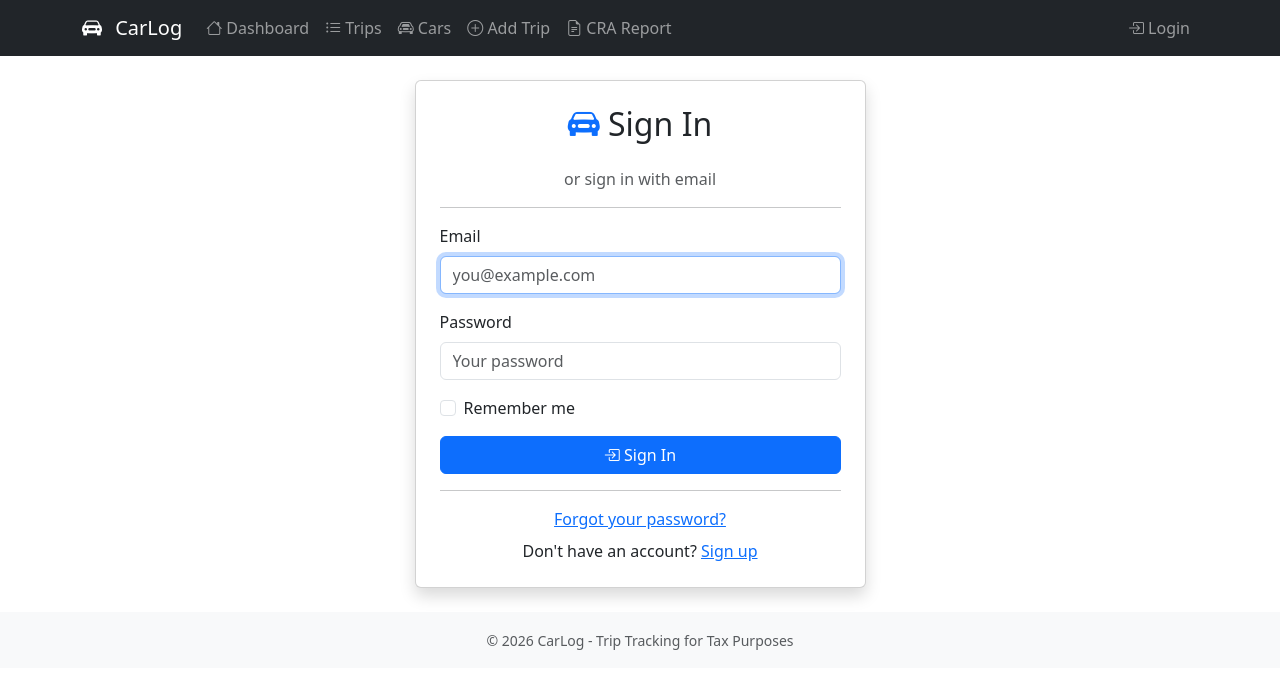
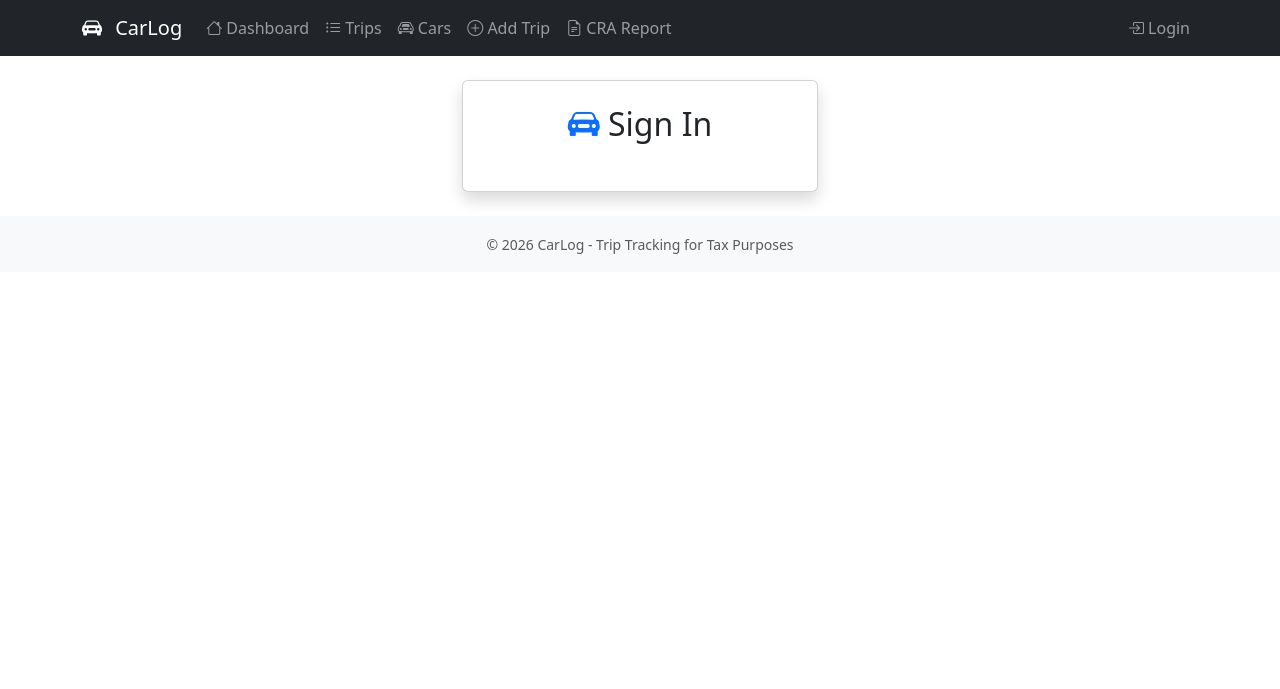
Before and after one commit to dgrant/django_carlog, a Django app: page /accounts/login/ in a window 1280 px wide. Shown: the top 689 px of the page. Run offline with Django 5.2, Linux system fonts and the light colour scheme; some libraries are stand-ins or nearby versions.

Commit message:
Switch to Google One Tap for cleaner login experience
- Use Google Identity Services popup instead of redirect flow
- Enable SOCIALACCOUNT_ONLY to remove email/password login
- Add security headers for popup support
- Remove unused provider_list.html template

Co-Authored-By: Claude Opus 4.5 <noreply@anthropic.com>

```diff
--- a/templates/account/login.html
+++ b/templates/account/login.html
@@ -3,92 +3,50 @@
 
 {% block title %}Sign In - CarLog{% endblock %}
 
+{% block extra_css %}
+<script src="https://accounts.google.com/gsi/client" async></script>
+{% endblock %}
+
 {% block content %}
 <div class="row justify-content-center">
-    <div class="col-md-6 col-lg-5">
+    <div class="col-md-6 col-lg-4">
         <div class="card shadow">
             <div class="card-body p-4">
                 <h2 class="card-title text-center mb-4">
                     <i class="bi bi-car-front-fill text-primary"></i> Sign In
                 </h2>
 
-                <!-- Social Login -->
-                <div class="mb-4">
+                <div class="text-center mb-4">
                     {% get_providers as socialaccount_providers %}
-                    {% if socialaccount_providers %}
-                        {% include "socialaccount/snippets/provider_list.html" with process="login" %}
+                    {% for provider in socialaccount_providers %}
+                    {% if provider.id == "google" %}
+                        <div id="g_id_onload"
+                            data-client_id="{{ provider.app.client_id }}"
+                            data-context="signin"
+                            data-ux_mode="popup"
+                            data-login_uri="{{ request.scheme }}://{{ request.site.domain }}{% url 'google_login_by_token' %}"
+                            data-itp_support="true">
+                        </div>
+
+                        <div class="g_id_signin"
+                            data-type="standard"
+                            data-shape="rectangular"
+                            data-theme="outline"
+                            data-text="signin_with"
+                            data-size="large"
+                            data-logo_alignment="left">
+                        </div>
                     {% endif %}
+                    {% endfor %}
                 </div>
 
-                <div class="text-center text-muted mb-3">
-                    <span class="bg-white px-2">or sign in with email</span>
+                {% if messages %}
+                <div class="messages mt-3">
+                    {% for message in messages %}
+                        <div class="alert alert-{{ message.tags }}">{{ message }}</div>
+                    {% endfor %}
                 </div>
-                <hr class="mt-0">
-
-                <!-- Email/Password Login Form -->
-                <form method="post" action="{% url 'account_login' %}">
-                    {% csrf_token %}
-
-                    {% if form.non_field_errors %}
-                    <div class="alert alert-danger">
-                        {% for error in form.non_field_errors %}
-                            {{ error }}
-                        {% endfor %}
-                    </div>
-                    {% endif %}
-
-                    <div class="mb-3">
-                        <label for="id_login" class="form-label">Email</label>
-                        <input type="email"
-                               class="form-control {% if form.login.errors %}is-invalid{% endif %}"
-                               id="id_login"
-                               name="login"
-                               placeholder="you@example.com"
-                               value="{{ form.login.value|default:'' }}"
-                               autofocus>
-                        {% if form.login.errors %}
-                        <div class="invalid-feedback">
-                            {% for error in form.login.errors %}{{ error }}{% endfor %}
-                        </div>
-                        {% endif %}
-                    </div>
-
-                    <div class="mb-3">
-                        <label for="id_password" class="form-label">Password</label>
-                        <input type="password"
-                               class="form-control {% if form.password.errors %}is-invalid{% endif %}"
-                               id="id_password"
-                               name="password"
-                               placeholder="Your password">
-                        {% if form.password.errors %}
-                        <div class="invalid-feedback">
-                            {% for error in form.password.errors %}{{ error }}{% endfor %}
-                        </div>
-                        {% endif %}
-                    </div>
-
-                    <div class="mb-3 form-check">
-                        <input type="checkbox" class="form-check-input" id="id_remember" name="remember">
-                        <label class="form-check-label" for="id_remember">Remember me</label>
-                    </div>
-
-                    <div class="d-grid">
-                        <button type="submit" class="btn btn-primary">
-                            <i class="bi bi-box-arrow-in-right"></i> Sign In
-                        </button>
-                    </div>
-                </form>
-
-                <hr>
-
-                <div class="text-center">
-                    <p class="mb-2">
-                        <a href="{% url 'account_reset_password' %}">Forgot your password?</a>
-                    </p>
-                    <p class="mb-0">
-                        Don't have an account? <a href="{% url 'account_signup' %}">Sign up</a>
-                    </p>
-                </div>
+                {% endif %}
             </div>
         </div>
     </div>
```
Also changed, not shown: django_carlog/settings/base.py (+14 -6 lines), templates/socialaccount/snippets/provider_list.html (deleted, +0 -40 lines).
